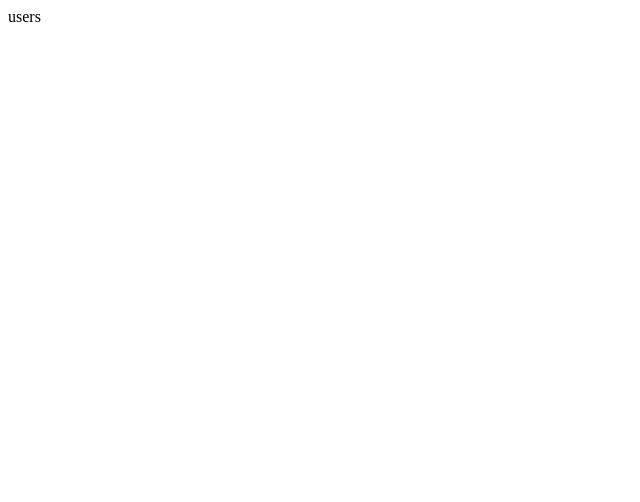
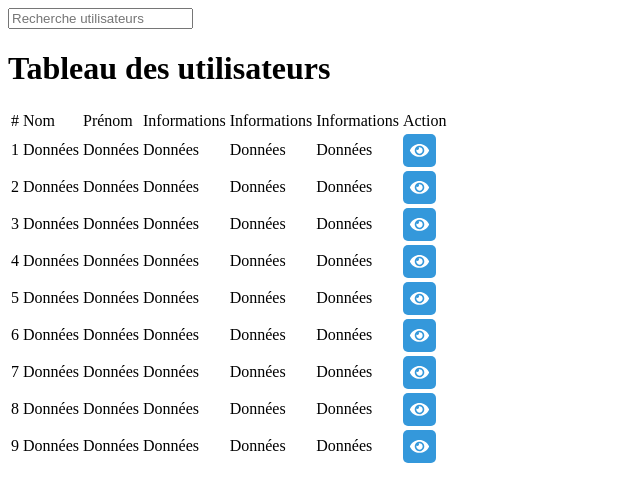
Before and after one commit to adxl/MyCinema-CMS, a PHP site: page /Views/views/users.view.php in a window 1280 px wide. Before the commit the part shown is almost empty. Shown: the top 502 px of the page, without its empty margins (0-640 px from the left). Run offline with PHP 8.4, Linux system fonts and the light colour scheme.

Commit message:
View gestion des utilisateurs

```diff
--- a/www/Views/views/users.view.php
+++ b/www/Views/views/users.view.php
@@ -1,3 +1,129 @@
 <div class="card w-100 ">
-    users
+    <input type="text" id="rechercheUsers" name="rechercheUsers" placeholder="Recherche utilisateurs">
 </div>
+
+<div class="card w-100 my-s">
+    <h1>Tableau des utilisateurs</h1>
+    <table id="tabUsers">
+        <thead>
+            <tr>
+                <td>#</td>
+                <td>Nom</td>
+                <td>Prénom</td>
+                <td>Informations</td>
+                <td>Informations</td>
+                <td>Informations</td>
+                <td>Action</td>
+            </tr>
+        </thead>
+        <tbody>
+            <tr>
+                <td>1</td>
+                <td>Données</td>
+                <td>Données</td>
+                <td>Données</td>
+                <td>Données</td>
+                <td>Données</td>
+                <td>
+                    <a href="#"><img src="../dist/icons/blue-eye.svg"></a>
+                </td>
+            </tr>
+
+            <tr>
+                <td>2</td>
+                <td>Données</td>
+                <td>Données</td>
+                <td>Données</td>
+                <td>Données</td>
+                <td>Données</td>
+                <td>
+                    <a href="#"><img src="../dist/icons/blue-eye.svg"></a>
+                </td>
+            </tr>
+
+            <tr>
+                <td>3</td>
+                <td>Données</td>
+                <td>Données</td>
+                <td>Données</td>
+                <td>Données</td>
+                <td>Données</td>
+                <td>
+                    <a href="#"><img src="../dist/icons/blue-eye.svg"></a>
+                </td>
+            </tr>
+
+            <tr>
+                <td>4</td>
+                <td>Données</td>
+                <td>Données</td>
+                <td>Données</td>
+                <td>Données</td>
+                <td>Données</td>
+                <td>
+                    <a href="#"><img src="../dist/icons/blue-eye.svg"></a>
+                </td>
+            </tr>
+
+            <tr>
+                <td>5</td>
+                <td>Données</td>
+                <td>Données</td>
+                <td>Données</td>
+                <td>Données</td>
+                <td>Données</td>
+                <td>
+                    <a href="#"><img src="../dist/icons/blue-eye.svg"></a>
+                </td>
+            </tr>
+
+            <tr>
+                <td>6</td>
+                <td>Données</td>
+                <td>Données</td>
+                <td>Données</td>
+                <td>Données</td>
+                <td>Données</td>
+                <td>
+                    <a href="#"><img src="../dist/icons/blue-eye.svg"></a>
+                </td>
+            </tr>
+
+            <tr>
+                <td>7</td>
+                <td>Données</td>
+                <td>Données</td>
+                <td>Données</td>
+                <td>Données</td>
+                <td>Données</td>
+                <td>
+                    <a href="#"><img src="../dist/icons/blue-eye.svg"></a>
+                </td>
+            </tr>
+
+            <tr>
+                <td>8</td>
+                <td>Données</td>
+                <td>Données</td>
+                <td>Données</td>
+                <td>Données</td>
+                <td>Données</td>
+                <td>
+                    <a href="#"><img src="../dist/icons/blue-eye.svg"></a>
+                </td>
+            </tr>
+
+            <tr>
+                <td>9</td>
+                <td>Données</td>
+                <td>Données</td>
+                <td>Données</td>
+                <td>Données</td>
+                <td>Données</td>
+                <td>
+                    <a href="#"><img src="../dist/icons/blue-eye.svg"></a>
+                </td>
+            </tr>
+        </tbody>
+    </table>
+</div>
```
Also changed, not shown: www/Views/src/scss/back.scss (+19 -0 lines), www/Views/dist/icons/blue-eye.svg (added).
